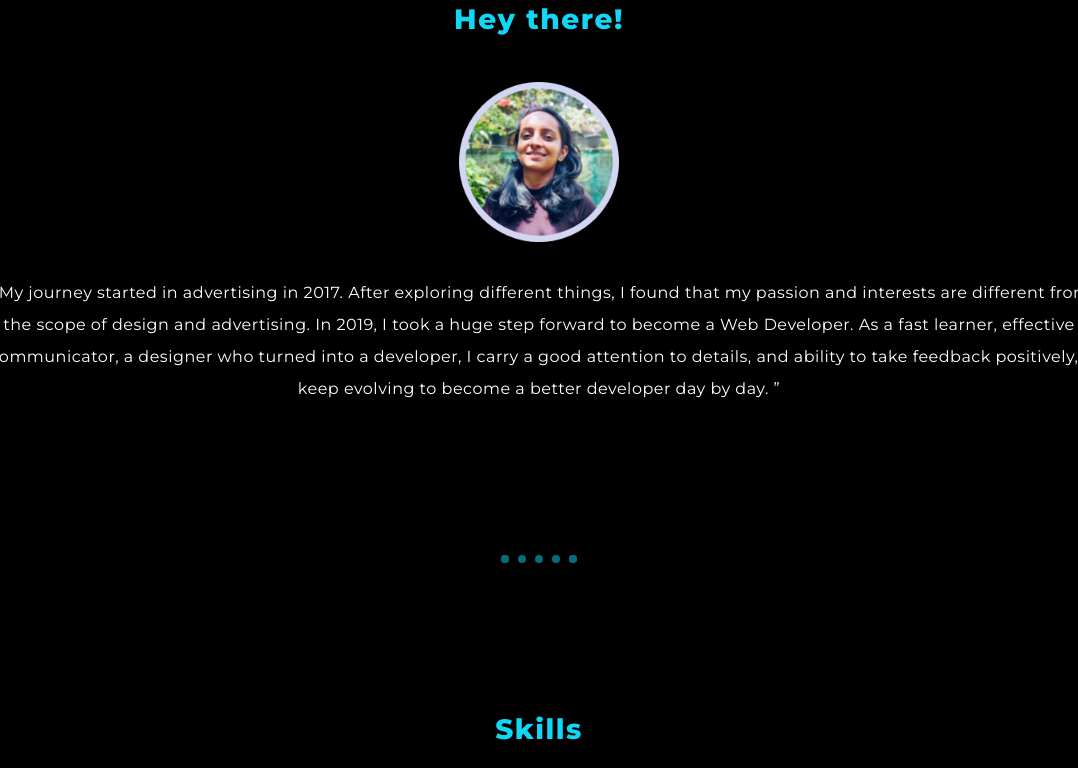
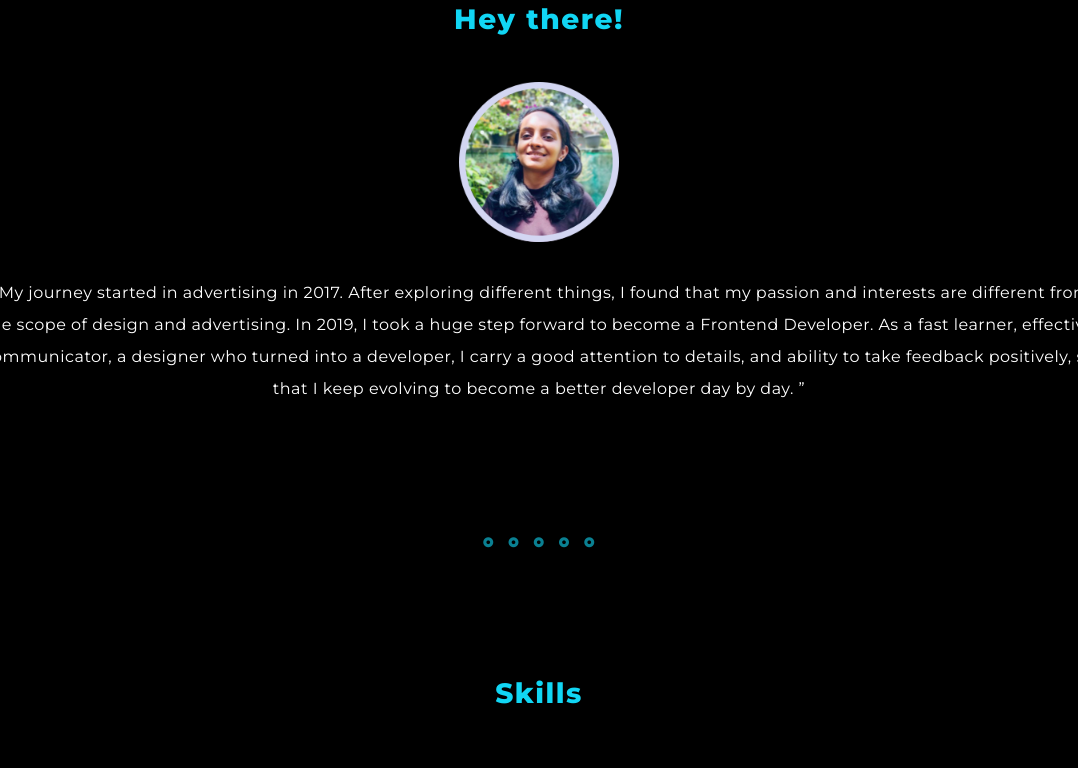
Before and after one commit to kalpani91/biodata, a plain HTML site: page index.html in a window 1280 px wide. Shown: the part 807-1575 px from the top of the page, without its empty margins (101-1179 px from the left). Drawn offline with nearby package versions, Linux system fonts and the light colour scheme.

Commit message:
Updated bio section content and dotted line

```diff
--- a/css/styles.css
+++ b/css/styles.css
@@ -53,17 +53,15 @@ li {
     list-style: none;
 }
 
-hr {
-    border: dotted #11d6f4 8px;
-    border-bottom: none;
-    width: 5%;
-    margin: 30px auto;
-    padding: 0 30px;
-    opacity: 0.5;
+em {
+    font-size: 11px;
 }
 
-em {
-    font-size: 11px;
+.line-dot {
+    color: #11d6f4;
+    opacity: 0.6;
+    font-size: 10px;
+    padding: 0 5px;
 }
 
 /* Navbar Styles */
--- a/index.html
+++ b/index.html
@@ -98,14 +98,21 @@
             <div class="my-story">
                 “ My journey started in advertising in 2017. After exploring different things, I found
                 that my passion and interests are different from the scope of design and advertising.
-                In 2019, I took a huge step forward to become a Web Developer. As a fast learner,
+                In 2019, I took a huge step forward to become a Frontend Developer. As a fast learner,
                 effective communicator, a designer who turned into a developer, I carry a good
-                attention to details, and ability to take feedback positively, I keep evolving to
+                attention to details, and ability to take feedback positively, so that I keep evolving to
                 become a better developer day by day. ”
             </div>
         </div>
     </section>
-    <hr>
+    <!-- Dotted Line -->
+    <div>
+        <i class="line-dot fa-solid fa-circle-dot"></i>
+        <i class="line-dot fa-solid fa-circle-dot"></i>
+        <i class="line-dot fa-solid fa-circle-dot"></i>
+        <i class="line-dot fa-solid fa-circle-dot"></i>
+        <i class="line-dot fa-solid fa-circle-dot"></i>
+    </div>
     <!-- Skills Section -->
     <section id="skills">
         <div class="container">
@@ -194,7 +201,14 @@
             </div>
         </div>
     </section>
-    <hr>
+    <!-- Dotted Line -->
+    <div>
+        <i class="line-dot fa-solid fa-circle-dot"></i>
+        <i class="line-dot fa-solid fa-circle-dot"></i>
+        <i class="line-dot fa-solid fa-circle-dot"></i>
+        <i class="line-dot fa-solid fa-circle-dot"></i>
+        <i class="line-dot fa-solid fa-circle-dot"></i>
+    </div>
     <!-- Experience Section -->
     <section class="experience" id="experience">
         <div class="container">
@@ -579,7 +593,14 @@
             </div>
         </div>
     </section>
-    <hr>
+    <!-- Dotted Line -->
+    <div>
+        <i class="line-dot fa-solid fa-circle-dot"></i>
+        <i class="line-dot fa-solid fa-circle-dot"></i>
+        <i class="line-dot fa-solid fa-circle-dot"></i>
+        <i class="line-dot fa-solid fa-circle-dot"></i>
+        <i class="line-dot fa-solid fa-circle-dot"></i>
+    </div>
     <!-- Referees Section -->
     <section class="referees contact">
         <div class="container">
```
